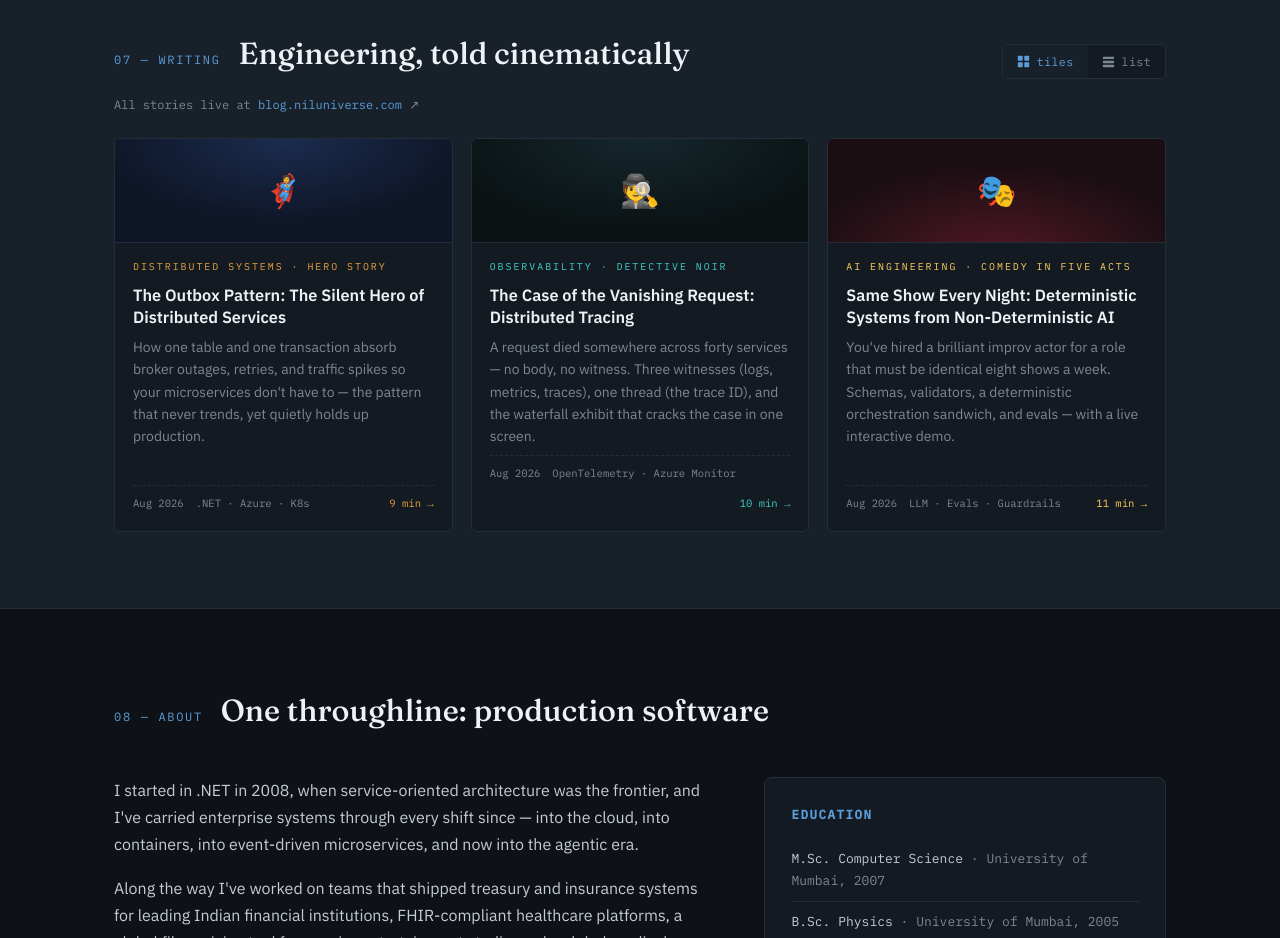
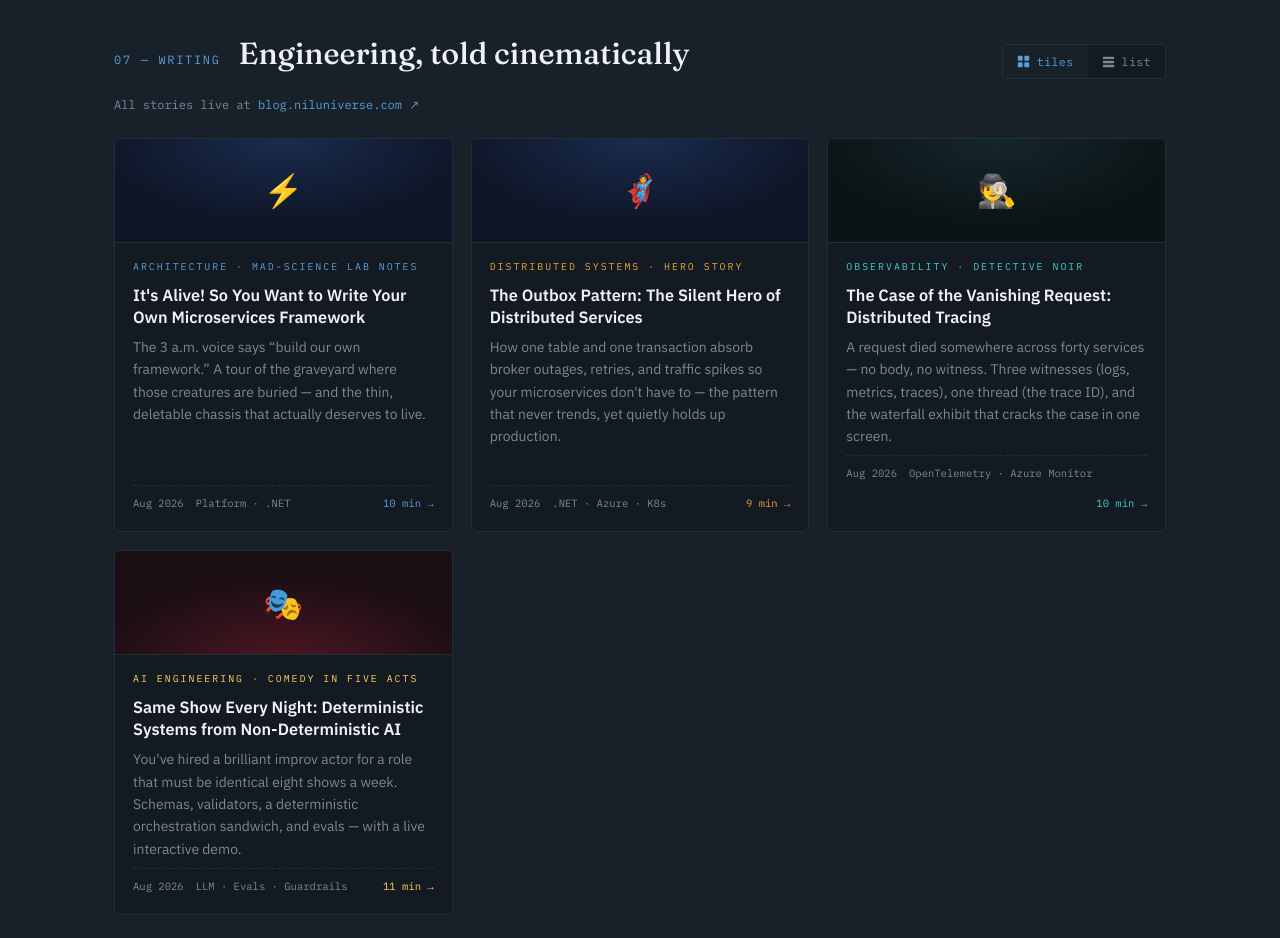
Before and after one commit to niluniverse/niluniverse, a plain HTML site: page index.html in a window 1280 px wide. Shown: the part 7000-7938 px from the top of the page. Drawn offline with Linux system fonts and the light colour scheme.

Commit message:
Add framework card to Writing section

```diff
--- a/index.html
+++ b/index.html
@@ -857,6 +857,15 @@
       </p>
 
       <div class="posts tiles" id="postGrid">
+        <a class="post" target="_blank" rel="noopener" href="https://blog.niluniverse.com/build-your-own-framework.html">
+          <div class="post-banner pb-outbox"><span>&#9889;</span></div>
+          <div class="post-body">
+            <div class="post-kicker">Architecture &middot; Mad-Science Lab Notes</div>
+            <h3>It's Alive! So You Want to Write Your Own Microservices Framework</h3>
+            <p>The 3 a.m. voice says &ldquo;build our own framework.&rdquo; A tour of the graveyard where those creatures are buried &mdash; and the thin, deletable chassis that actually deserves to live.</p>
+            <div class="post-meta"><span>Aug 2026</span><span>Platform &middot; .NET</span><span class="rt">10 min &rarr;</span></div>
+          </div>
+        </a>
         <a class="post" target="_blank" rel="noopener" data-p="outbox" href="https://blog.niluniverse.com/outbox-pattern.html">
           <div class="post-banner pb-outbox"><span>&#129464;</span></div>
           <div class="post-body">
```
